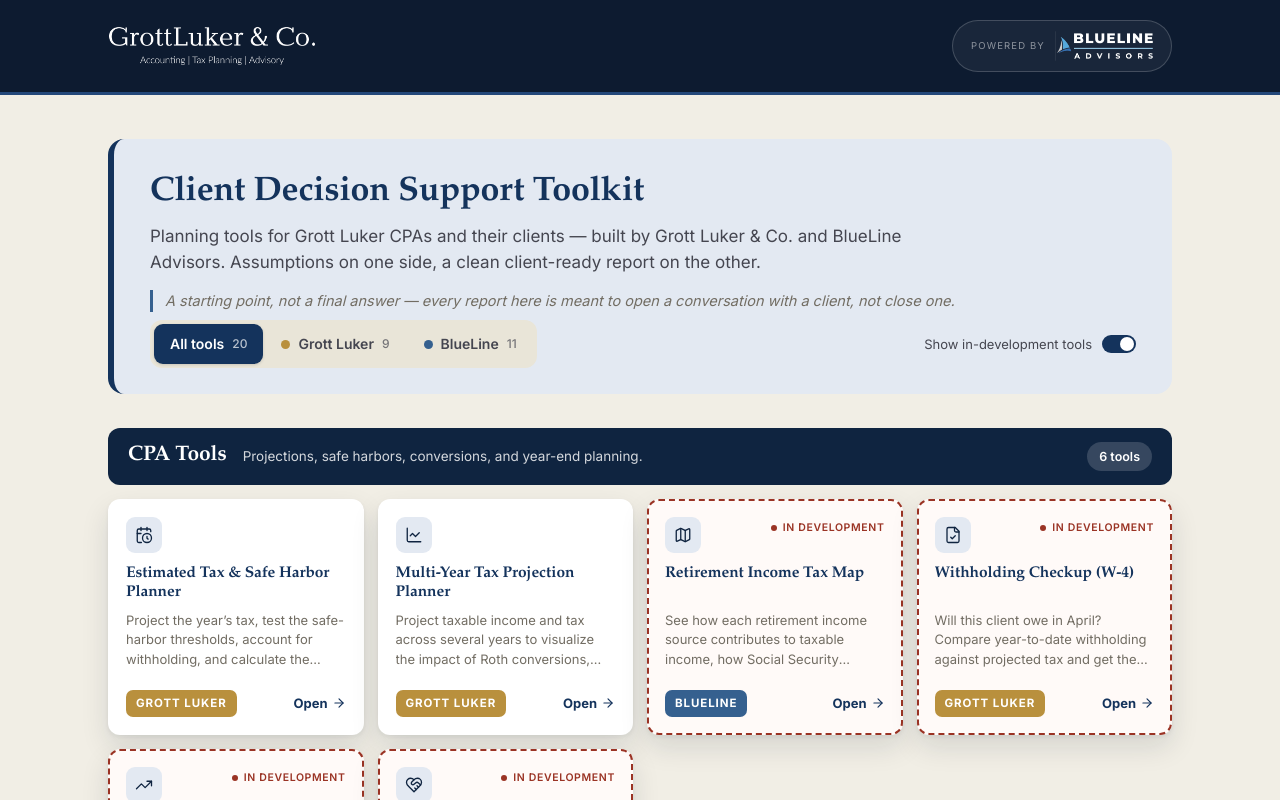
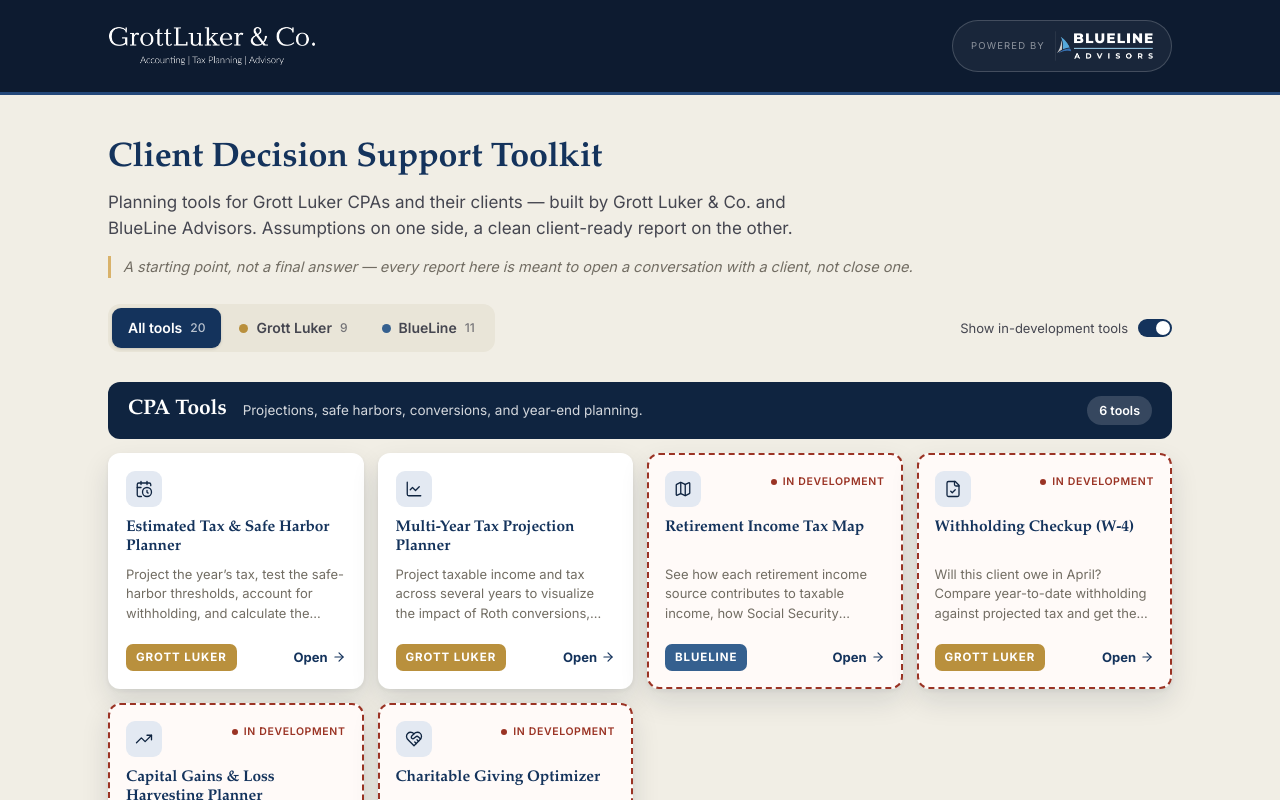
Before and after one commit to franksabin/Grott-Luker, a React (Vite) app: page / in a window 1280 px wide. Shown: the top 800 px of the page. Built offline with nearby package versions, Linux system fonts and the light colour scheme.

Commit message:
Dashboard: revert hero to the original open layout (keep wider contact column and retirement-plans chip)
Co-Authored-By: Claude Fable 5.1 <noreply@anthropic.com>

```diff
--- a/src/index.css
+++ b/src/index.css
@@ -2043,11 +2043,3 @@ button.backlink {
 .dlog-flagtxt { display: inline-flex; align-items: center; gap: 4px; color: var(--warn-border); font-weight: 700; font-size: 12px; }
 .dlog-flaglist { margin: 12px 0 0; padding: 12px 14px 12px 30px; background: var(--warn-bg); border-left: 4px solid var(--warn-border); border-radius: 6px; font-size: 13px; color: var(--ink-soft); }
 .dlog-flaglist li { margin-bottom: 4px; }
-
-/* Dashboard hero: pale panel framing title, subhead, note, and controls */
-.dash .hero { background: #e3e9f2; border-radius: 16px 16px 0 0; padding: 34px 36px 8px; margin: 0; border-left: 6px solid var(--navy); }
-.dash .hero h1 { margin-top: 0; }
-.dash .hero .subhead { max-width: 820px; }
-.dash .hero-note { border-left-color: var(--navy-500); }
-.dash .dash-bar { background: #e3e9f2; border-radius: 0 0 16px 16px; padding: 0 36px 26px; margin: 0 0 34px; border-left: 6px solid var(--navy); }
-@media (max-width: 640px) { .dash .hero { padding: 24px 20px 6px; } .dash .dash-bar { padding: 0 20px 20px; } }
```
